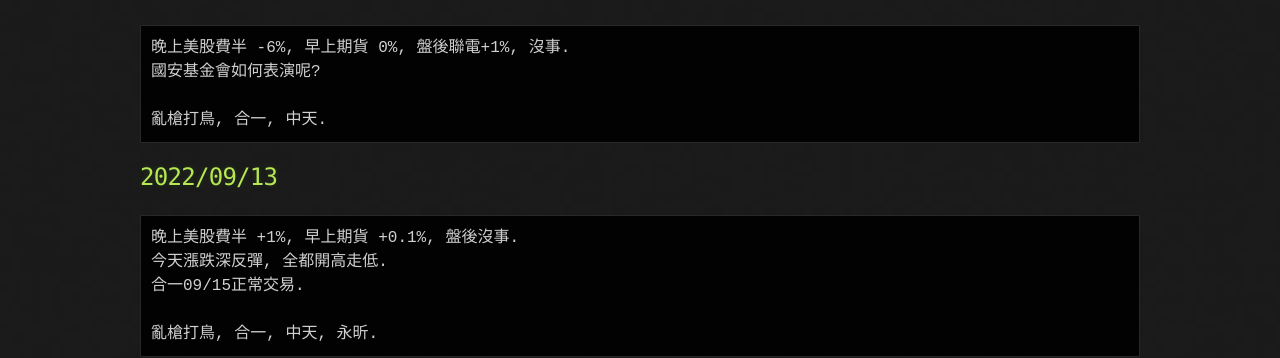
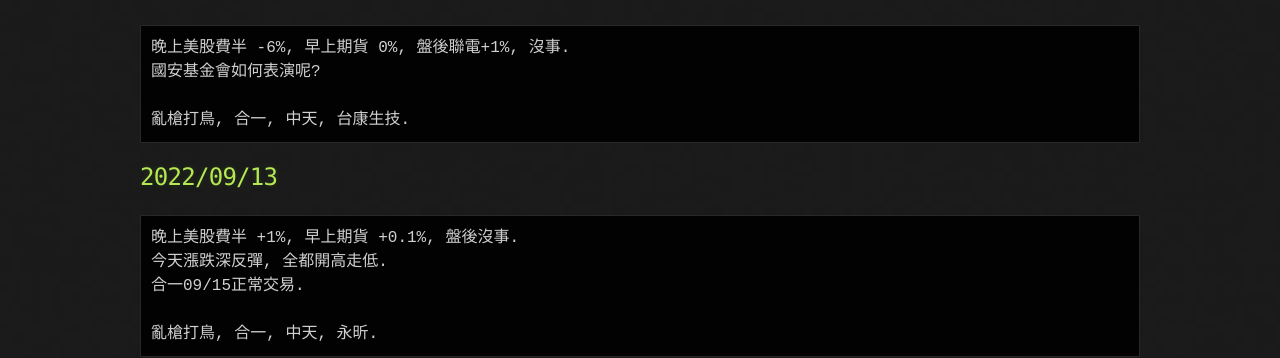
Before and after one commit to lepg5487/Stock_God, a Jekyll site: the page built from index.md, in a window 1280 px wide and 900 px high. Shown: the part 329-687 px from the top of the window. Built offline with Jekyll 4.4.1, drawn with Linux system fonts in a browser that asks for light colours; our own code applies the rules of GitHub Pages for plain Markdown files.

Commit message:
Update index.md

````diff
--- a/index.md
+++ b/index.md
@@ -9,7 +9,7 @@
 晚上美股費半 -6%, 早上期貨 0%, 盤後聯電+1%, 沒事.
 國安基金會如何表演呢?
 
-亂槍打鳥, 合一, 中天.
+亂槍打鳥, 合一, 中天, 台康生技.
 ```
 
 ## 2022/09/13
````
